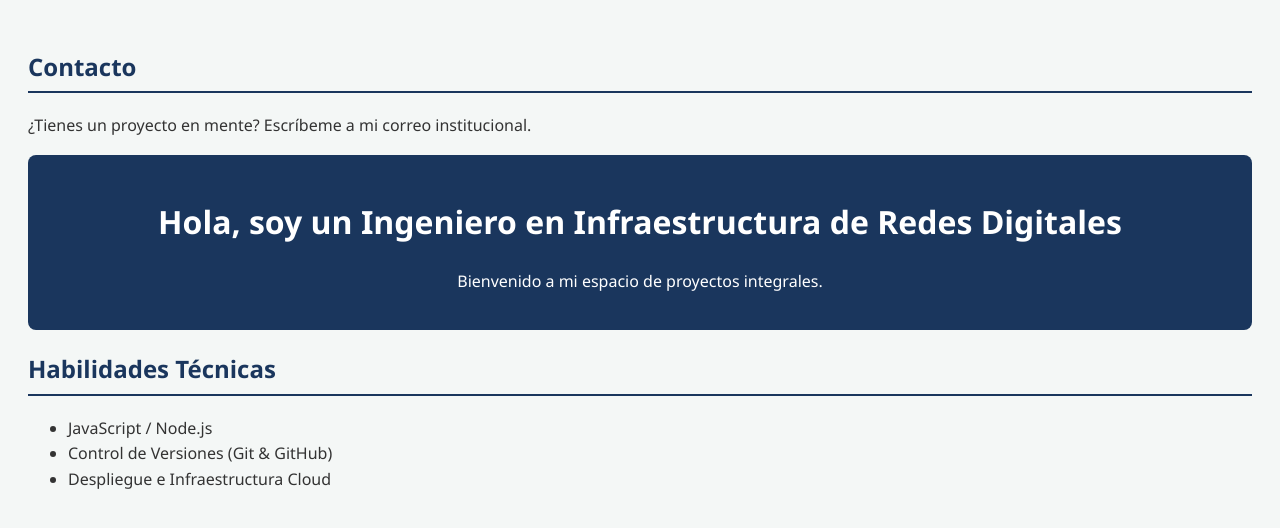
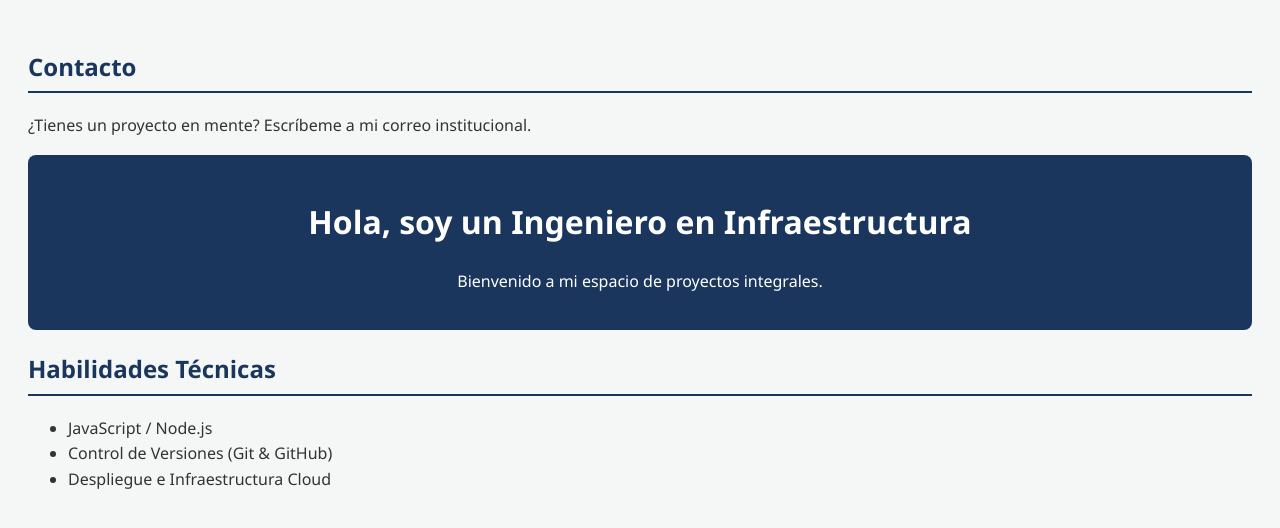
Before and after one commit to karla01109/repositorio_profesional, a plain HTML site: page indx.html in a window 1280 px wide. Drawn offline with Linux system fonts and the light colour scheme.

Commit message:
fix: actualizacion de titulo local

```diff
--- a/indx.html
+++ b/indx.html
@@ -13,7 +13,7 @@
 </section>
 <header>
 
-<h1>Hola, soy un Ingeniero en Infraestructura de Redes Digitales </h1>
+<h1>Hola, soy un Ingeniero en Infraestructura </h1>
 <p>Bienvenido a mi espacio de proyectos integrales. </p>
 </header>
 <main>
```
